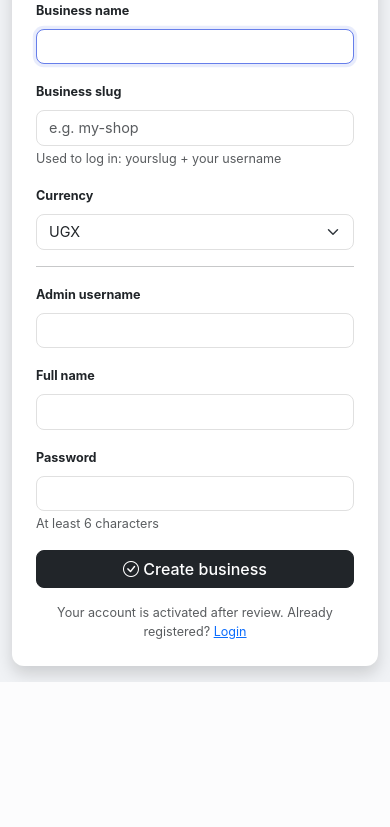
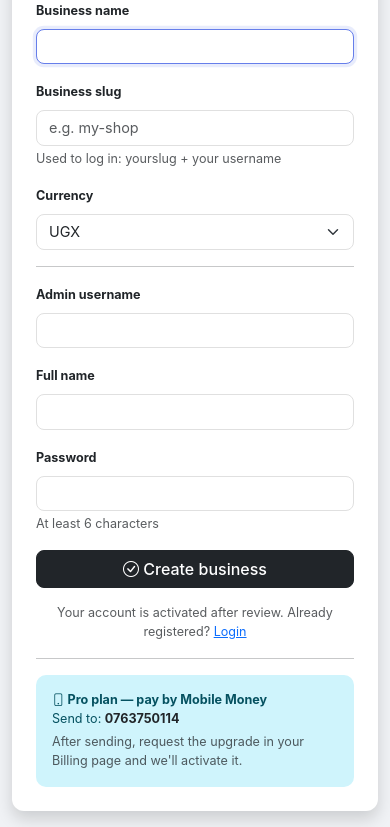
Before and after one commit to rajabwans/wans-inventory, a Flask app: page /signup in a window 390 px wide. Shown: the part 182-1009 px from the top of the page. Before the commit the page ends 864 px from the top, so only its background shows below. Run offline with Flask 3, Linux system fonts and the light colour scheme; some libraries are stand-ins or nearby versions.

Commit message:
Add MoMo payment phone + pay-by-phone instructions for Pro upgrades

```diff
--- a/app.py
+++ b/app.py
@@ -22,6 +22,8 @@ limiter = Limiter(get_remote_address, app=app, default_limits=["500 per day"])
 PASSWORD = os.environ.get('APP_PASSWORD', 'wans123')
 COMPANY_NAME = os.environ.get('COMPANY_NAME', 'WANS COLLECTION')
 CURRENCY = os.environ.get('CURRENCY', 'UGX')
+PAYMENT_PHONE = os.environ.get('PAYMENT_PHONE', '0763750114')
+PRO_PRICE = os.environ.get('PRO_PRICE', "")  # e.g. "UGX 20,000 / month"
 DB_PATH = os.environ.get('DB_PATH', os.path.join(os.path.dirname(os.path.abspath(__file__)), 'inventory.db'))
 
 IS_PG = bool(DATABASE_URL)
@@ -78,7 +80,9 @@ def inject_globals():
     return dict(COMPANY_NAME=biz.get('name') or COMPANY_NAME,
                 CURRENCY=biz.get('currency') or CURRENCY,
                 TENANT_SLUG=biz.get('slug') or '',
-                CURRENT_PLAN=get_effective_plan())
+                CURRENT_PLAN=get_effective_plan(),
+                PAYMENT_PHONE=PAYMENT_PHONE,
+                PRO_PRICE=PRO_PRICE)
 
 if IS_PG:
     import psycopg2
--- a/templates/platform.html
+++ b/templates/platform.html
@@ -4,6 +4,9 @@
 <div class="d-flex justify-content-between align-items-center mb-3">
     <h4 class="fw-bold mb-0"><i class="bi bi-globe2"></i> All Businesses</h4>
     <span class="badge bg-secondary">{{ businesses|length }} total</span>
+</div>
+<div class="alert alert-info small py-2">
+    <i class="bi bi-phone"></i> Accept Pro payments via <strong>Mobile Money: {{ PAYMENT_PHONE }}</strong>{% if PRO_PRICE %} — {{ PRO_PRICE }}{% endif %}. Set the paid-until date below after you confirm a payment.
 </div>
 <div class="card shadow">
     <div class="table-responsive">
--- a/templates/signup.html
+++ b/templates/signup.html
@@ -47,6 +47,13 @@
                     <p class="text-center text-muted small mt-3 mb-0">
                         Your account is activated after review. Already registered? <a href="{{ url_for('login') }}">Login</a>
                     </p>
+                    <hr>
+                    <div class="alert alert-info small text-start mb-0">
+                        <div class="fw-bold"><i class="bi bi-phone"></i> Pro plan — pay by Mobile Money</div>
+                        {% if PRO_PRICE %}<div class="mb-1">{{ PRO_PRICE }}</div>{% endif %}
+                        <div class="mb-1">Send to: <span class="fw-bold text-dark">{{ PAYMENT_PHONE }}</span></div>
+                        <div class="text-muted">After sending, request the upgrade in your Billing page and we'll activate it.</div>
+                    </div>
                 </form>
             </div>
         </div>
```
Also changed, not shown: templates/billing.html (+9 -1 lines).
